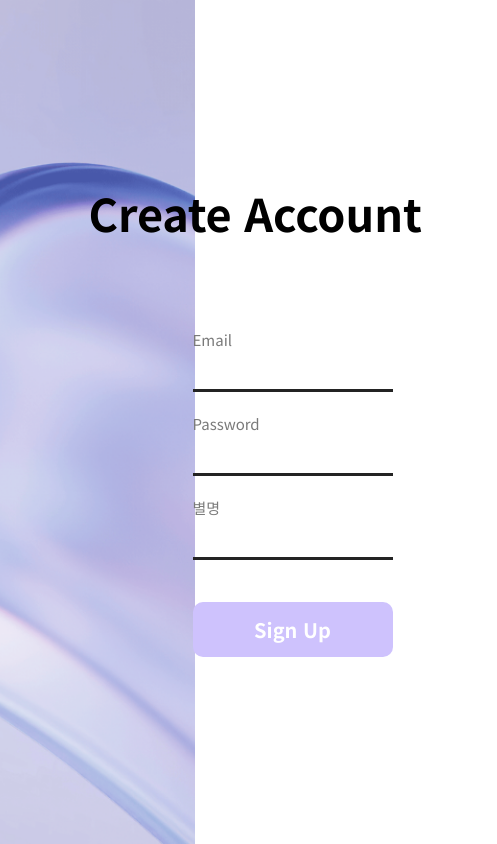
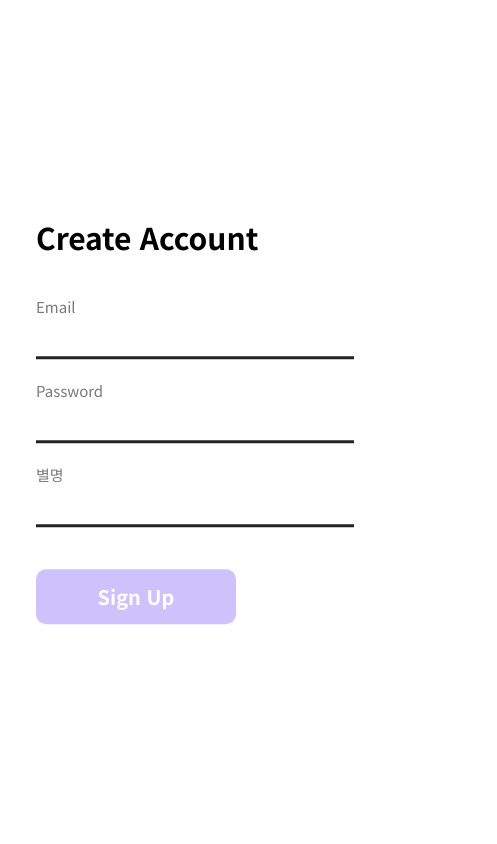
Before and after one commit to yonaisgood/MoneyLupin, a React (Create React App) app: page /signup in a window 390 px wide. Shown: the whole page, 497 px wide, since content can reach past the window. Built offline with nearby package versions, Linux system fonts and the light colour scheme; no server answers.

Commit message:
Desgin: 회원가입 반응형 페이지 구현

```diff
--- a/src/pages/SignUp/SignUp.jsx
+++ b/src/pages/SignUp/SignUp.jsx
@@ -1,6 +1,11 @@
 import { useState, useEffect } from 'react';
 import StyledForm from '../../components/Form';
-import { Section, LeftSection, RightSection } from './SignUpStyle';
+import {
+  Section,
+  LeftSection,
+  RightSection,
+  FormContainer,
+} from './SignUpStyle';
 import Button from '../../components/Button';
 import SignUpBack from '../../assets/images/login,signup/signup-bg.png';
 import { useSignup } from '../../hooks/useSingup';
@@ -80,6 +85,7 @@ const SignUp = () => {
         <RightSection>
           <h2 className="a11y-hidden">create account</h2>
           <h1>Create Account</h1>
+          <FormContainer>
             <StyledForm onSubmit={handleSubmit}>
               <label htmlFor="">
                 Email
@@ -119,6 +125,7 @@ const SignUp = () => {
                 Sign Up
               </Button>
             </StyledForm>
+          </FormContainer>
         </RightSection>
       </Section>
     </>
--- a/src/pages/SignUp/SignUpStyle.jsx
+++ b/src/pages/SignUp/SignUpStyle.jsx
@@ -4,12 +4,18 @@ const Section = styled.section`
   width: 100%;
   height: 100vh;
   display: flex;
+  position: relative;
 `;
 
 const LeftSection = styled.section`
   width: 50%;
+
   .sinupBackground {
     object-fit: cover;
+
+    @media screen and (max-width: 900px) {
+      visibility: hidden;
+    }
   }
 `;
 
@@ -20,11 +26,39 @@ const RightSection = styled.section`
   flex-direction: column;
   justify-content: center;
   align-items: center;
+
+  @media screen and (max-width: 900px) {
+    width: 100%;
+    position: absolute;
+    top: 50%;
+    left: 50%;
+    transform: translate(-50%, -50%);
+  }
+
+  @media screen and (max-width: 430px) {
+    width: 100%;
+    padding: 0 3.6rem;
+  }
+
   h1 {
-    width: 408px;
+    width: 100%;
     font-size: 4.5rem;
     margin-bottom: 9rem;
+
+    @media screen and (max-width: 900px) {
+      font-size: 4rem;
+    }
+
+    @media screen and (max-width: 430px) {
+      font-size: 3rem;
+      margin-bottom: 4rem;
+    }
+  }
+`;
+const FormContainer = styled.div`
+  @media screen and (max-width: 430px) {
+    width: 100%;
   }
 `;
 
-export { Section, LeftSection, RightSection };
+export { Section, LeftSection, RightSection, FormContainer };
```
Lines whose indentation alone changed are shown as unchanged.
